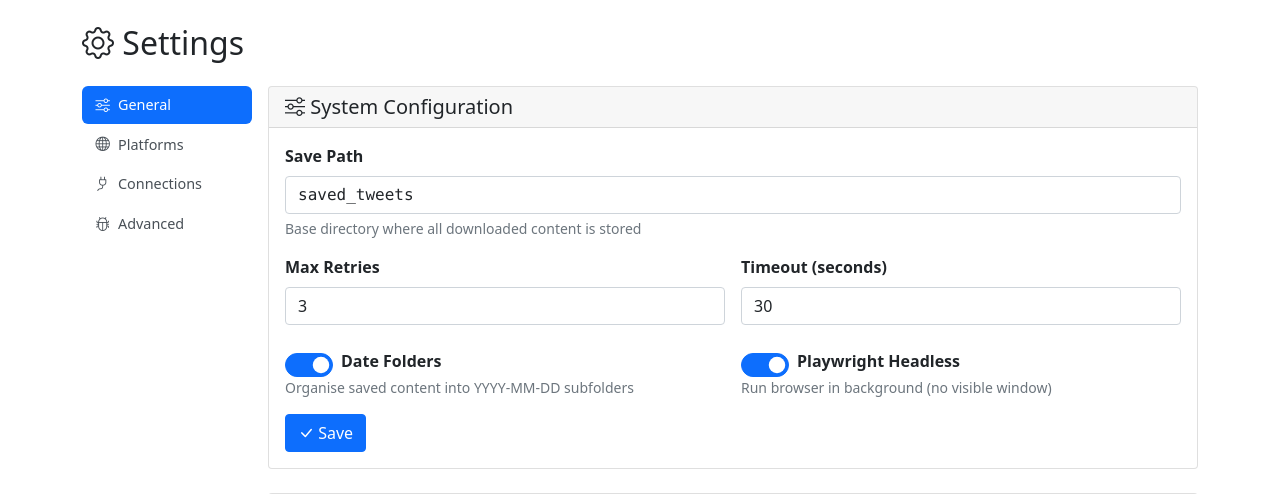
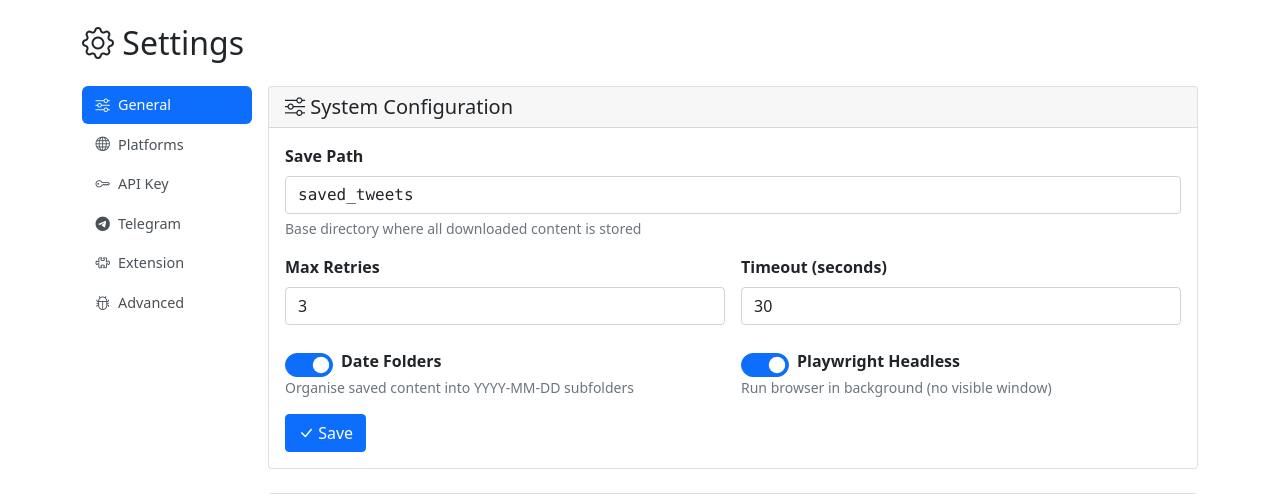
Before and after one commit to yelosheng/omnisaver, a Flask app: page /settings in a window 1280 px wide. Shown: the part 57-551 px from the top of the page. Run offline with Flask 3, Linux system fonts and the light colour scheme; the visitor is signed in with stand-in values (Sample User, id 1); data that the repository does not hold is empty; some libraries are stand-ins or nearby versions.

Commit message:
refactor: split settings Connections tab into API Key + Telegram + Extension tabs

```diff
--- a/app.py
+++ b/app.py
@@ -1431,7 +1431,7 @@ def debug_page():
 @app.route('/help')
 @login_required
 def help_page():
-    return redirect(url_for('settings_page') + '#connections')
+    return redirect(url_for('settings_page') + '#extension')
 
 @app.route('/tampermonkey/twitter-saver.user.js')
 def serve_userscript():
@@ -2586,7 +2586,7 @@ def _telegram_submit(url: str) -> dict:
 @app.route('/telegram')
 @login_required
 def telegram_page():
-    return redirect(url_for('settings_page') + '#connections')
+    return redirect(url_for('settings_page') + '#telegram')
 
 
 @app.route('/api/telegram/status')
--- a/templates/settings.html
+++ b/templates/settings.html
@@ -46,8 +46,14 @@
             <a href="#" class="nav-link" data-tab="platforms">
                 <i class="bi bi-globe me-2"></i>{{ t.settings_tab_platforms }}
             </a>
-            <a href="#" class="nav-link" data-tab="connections">
-                <i class="bi bi-plug me-2"></i>{{ t.settings_tab_connections }}
+            <a href="#" class="nav-link" data-tab="apikey">
+                <i class="bi bi-key me-2"></i>{{ t.settings_tab_apikey }}
+            </a>
+            <a href="#" class="nav-link" data-tab="telegram">
+                <i class="bi bi-telegram me-2"></i>{{ t.settings_tab_telegram }}
+            </a>
+            <a href="#" class="nav-link" data-tab="extension">
+                <i class="bi bi-puzzle me-2"></i>{{ t.settings_tab_extension }}
             </a>
             <a href="#" class="nav-link" data-tab="advanced">
                 <i class="bi bi-bug me-2"></i>{{ t.settings_tab_advanced }}
@@ -289,9 +295,9 @@
         </div>
 
         <!-- ═══════════════════════════════════════════════════════════ -->
-        <!-- TAB: Connections                                           -->
+        <!-- TAB: API Key                                               -->
         <!-- ═══════════════════════════════════════════════════════════ -->
-        <div id="tab-connections" style="display:none">
+        <div id="tab-apikey" style="display:none">
 
             <!-- API Key -->
             <div class="card mb-4">
@@ -359,6 +365,13 @@
                 </div>
             </div>
 
+        </div>
+
+        <!-- ═══════════════════════════════════════════════════════════ -->
+        <!-- TAB: Telegram                                              -->
+        <!-- ═══════════════════════════════════════════════════════════ -->
+        <div id="tab-telegram" style="display:none">
+
             <!-- Telegram Bot -->
             <div class="card mb-4">
                 <div class="card-header d-flex justify-content-between align-items-center">
@@ -434,6 +447,13 @@
                     </ol>
                 </div>
             </div>
+
+        </div>
+
+        <!-- ═══════════════════════════════════════════════════════════ -->
+        <!-- TAB: Extension                                             -->
+        <!-- ═══════════════════════════════════════════════════════════ -->
+        <div id="tab-extension" style="display:none">
 
             <!-- Browser Extension (from help.html) -->
             <div class="card mb-4">
@@ -713,7 +733,7 @@
 
 <script>
 // ── Tab switching ────────────────────────────────────────────────────────────
-const _TAB_NAMES = ['general','platforms','connections','advanced'];
+const _TAB_NAMES = ['general','platforms','apikey','telegram','extension','advanced'];
 
 document.querySelectorAll('#settings-tabs .nav-link').forEach(link => {
     link.addEventListener('click', e => {
@@ -731,10 +751,14 @@ document.querySelectorAll('#settings-tabs .nav-link').forEach(link => {
             loadDebugInfo();
             startLogStream();
         }
-        // Lazy-init connections tab (Telegram polling) when first opened
-        if (tab === 'connections' && !_connectionsInited) {
-            _connectionsInited = true;
+        // Lazy-init apikey tab when first opened
+        if (tab === 'apikey' && !_apikeyInited) {
+            _apikeyInited = true;
             loadApiKey();
+        }
+        // Lazy-init telegram tab (Telegram polling) when first opened
+        if (tab === 'telegram' && !_telegramInited) {
+            _telegramInited = true;
             loadTelegramStatus();
             _telegramInterval = setInterval(loadTelegramStatus, 5000);
         }
@@ -742,7 +766,8 @@ document.querySelectorAll('#settings-tabs .nav-link').forEach(link => {
 });
 
 let _advancedInited = false;
-let _connectionsInited = false;
+let _apikeyInited = false;
+let _telegramInited = false;
 let _telegramInterval = null;
 
 // Auto-activate tab from URL hash
--- a/translations/en.json
+++ b/translations/en.json
@@ -145,6 +145,9 @@
   "settings_tab_general": "General",
   "settings_tab_platforms": "Platforms",
   "settings_tab_connections": "Connections",
+  "settings_tab_apikey": "API Key",
+  "settings_tab_telegram": "Telegram",
+  "settings_tab_extension": "Extension",
   "settings_tab_advanced": "Advanced",
   "settings_api_key": "API Key",
   "settings_api_key_desc": "Used by external tools (Tampermonkey, mobile app, etc.) to call <code>POST /api/submit</code>. Once set, all external requests must include this key. Without it, the endpoint is unprotected.",
--- a/translations/zh_CN.json
+++ b/translations/zh_CN.json
@@ -134,6 +134,9 @@
   "settings_tab_general": "通用",
   "settings_tab_platforms": "平台",
   "settings_tab_connections": "连接",
+  "settings_tab_apikey": "API Key",
+  "settings_tab_telegram": "Telegram",
+  "settings_tab_extension": "扩展插件",
   "settings_tab_advanced": "高级",
   "settings_api_key": "API Key",
   "settings_api_key_desc": "用于外部工具（Tampermonkey、手机 App 等）调用 <code>POST /api/submit</code>。设置后所有外部请求必须携带此 Key。未设置时接口无鉴权保护。",
```
